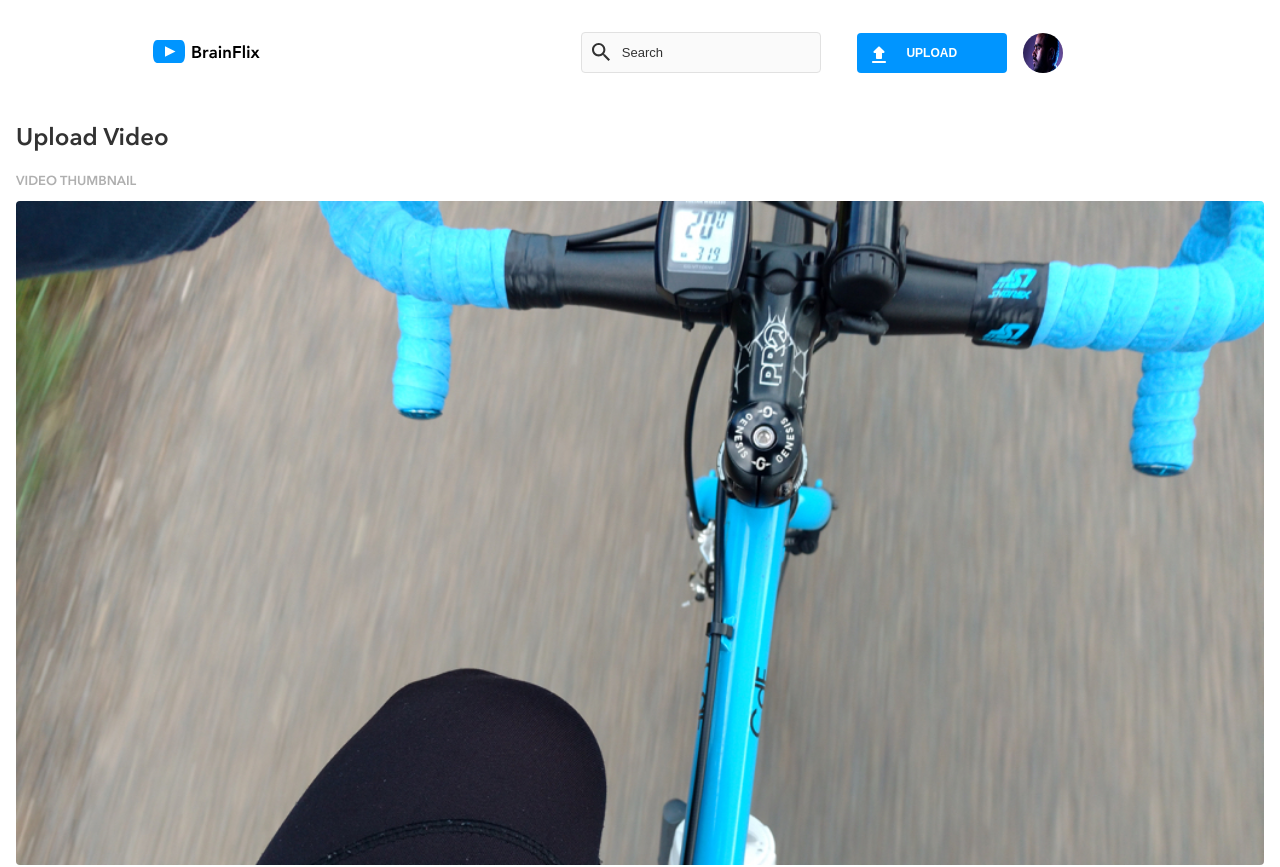
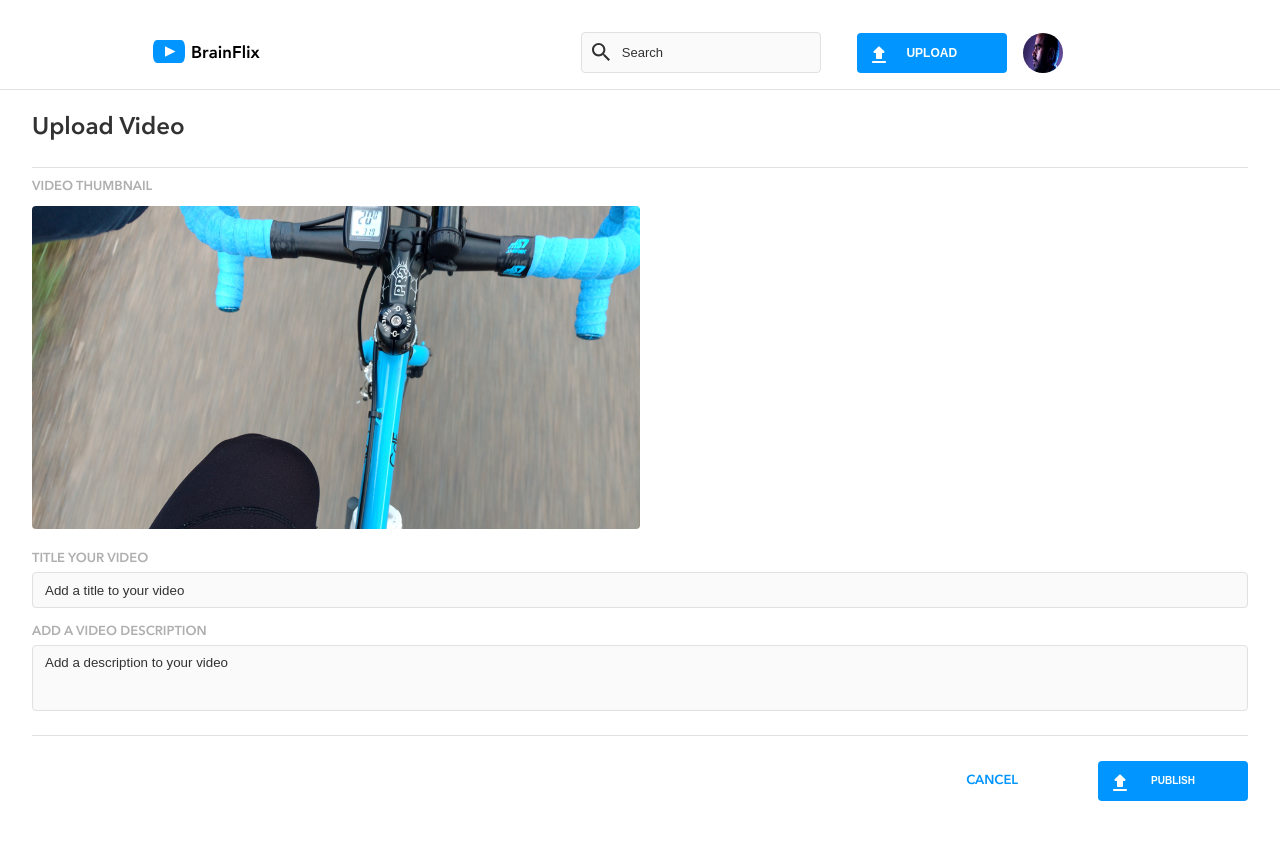
Before and after one commit to Kathp21/katherine-phan-brainflix, a React (Create React App) app: page /upload in a window 1280 px wide. Shown: the top 867 px of the page. After the commit the page ends 802 px from the top, so only its background shows below. Built offline with nearby package versions, Linux system fonts and the light colour scheme.

Commit message:
Add style for tablet screen

```diff
--- a/src/components/Button/Button.scss
+++ b/src/components/Button/Button.scss
@@ -71,6 +71,12 @@ button {
     margin-top: 0;
     background-image: url('../../assets/images/icons/upload.svg');
     margin-top: 1rem;
+
+    @include tablet {
+        width: $btn-width;
+        height: $btn-height;
+        margin-top: 0;
+    }
 }
 
 a {
--- a/src/components/UploadVideo/UploadVideo.jsx
+++ b/src/components/UploadVideo/UploadVideo.jsx
@@ -12,17 +12,19 @@ export default function UploadVideo() {
             </div>
             <section className='upload-video__container'>
             <form className='upload-video__form-section'>
-                <div className='upload-video__input-container'>
+                <div className='upload-video__title-container'>
                     <label htmlFor='videoTitle' className='upload-video__form-title'>TITLE YOUR VIDEO</label>
                     <input type='text' name='videoTitle' id='videoTitle' placeholder='Add a title to your video'></input>
                 </div>
-                <div className='upload-video__input-container'>
-                    <label htmlFor='videoDescription' className='upload-video__form-title'>ADD A VIDEO DESCRIPTION</label>
+                <div className='upload-video__description-container'>
+                    <label htmlFor='videoDescription' className='upload-video__form-title '>ADD A VIDEO DESCRIPTION</label>
                     <input type='text' name='videoDescription' id='videoDescription' placeholder='Add a description to your video'></input>
                 </div>
             </form>
-            <Button buttonText="PUBLISH" variant="button__upload-video"/>
-            <h3 className='upload-video__cancel'>CANCEL</h3>
+            <div className='upload-video__publish-btn'>
+                <Button buttonText="PUBLISH" variant="button__upload-video"/>
+                <h3 className='upload-video__cancel'>CANCEL</h3>
+            </div>
             </section>
         </section>
     )
--- a/src/components/UploadVideo/UploadVideo.scss
+++ b/src/components/UploadVideo/UploadVideo.scss
@@ -3,10 +3,23 @@
 
 .upload-video {
     padding: $mobi-padding;
+    border-top: $line-divider;
+    margin-top: 1rem;
+
+    @include tablet {
+        margin-top: 0;
+        padding: $padding-tab;
+    }
 
     &__page-header {
         @include text-demi($page-header-mob);
         color: $primary-txt;
+
+        @include tablet {
+            border-bottom: $line-divider;
+            padding: $pad-top-bottom-tab;
+            margin: 0;
+        }
     }
 
     &__subheader {
@@ -18,6 +31,10 @@
         width: 100%;
         border-radius: $border-radius;
         background-color: $video-background;
+
+        @include tablet {
+            width: 50%;
+        }
     }
 
     &__container {
@@ -25,10 +42,27 @@
         flex-direction: column;
     }
 
-    &__input-container {
+    &__form-section {
+        @include tablet {
+            border-bottom: $line-divider;
+            margin-bottom: 1.5rem;
+        }
+    }
+
+    &__title-container {
         display: flex;
         flex-direction: column;
         padding-top: 1rem;
+    }
+
+    &__description-container {
+        display: flex;
+        flex-direction: column;
+        padding-top: 1rem;
+
+        @include tablet {
+            margin-bottom: 1.5rem;
+        }
     }
 
     &__form-title {
@@ -37,12 +71,29 @@
         padding-bottom: 5px;
     }
 
+    &__publish-btn {
+        display: flex;
+        flex-direction: column;
+
+        @include tablet {
+            flex-direction: row;
+            justify-content: flex-end;
+            align-items: baseline;
+            gap: 5rem;
+
+        }
+    }
+
     &__cancel {
         @include text-demi($body-txt-mob);
         color: $primary-active-color;
         text-align: center;
 
+        @include tablet {
+            order: -1;
+        }
     }
+
 }
 
 #videoTitle {
```
